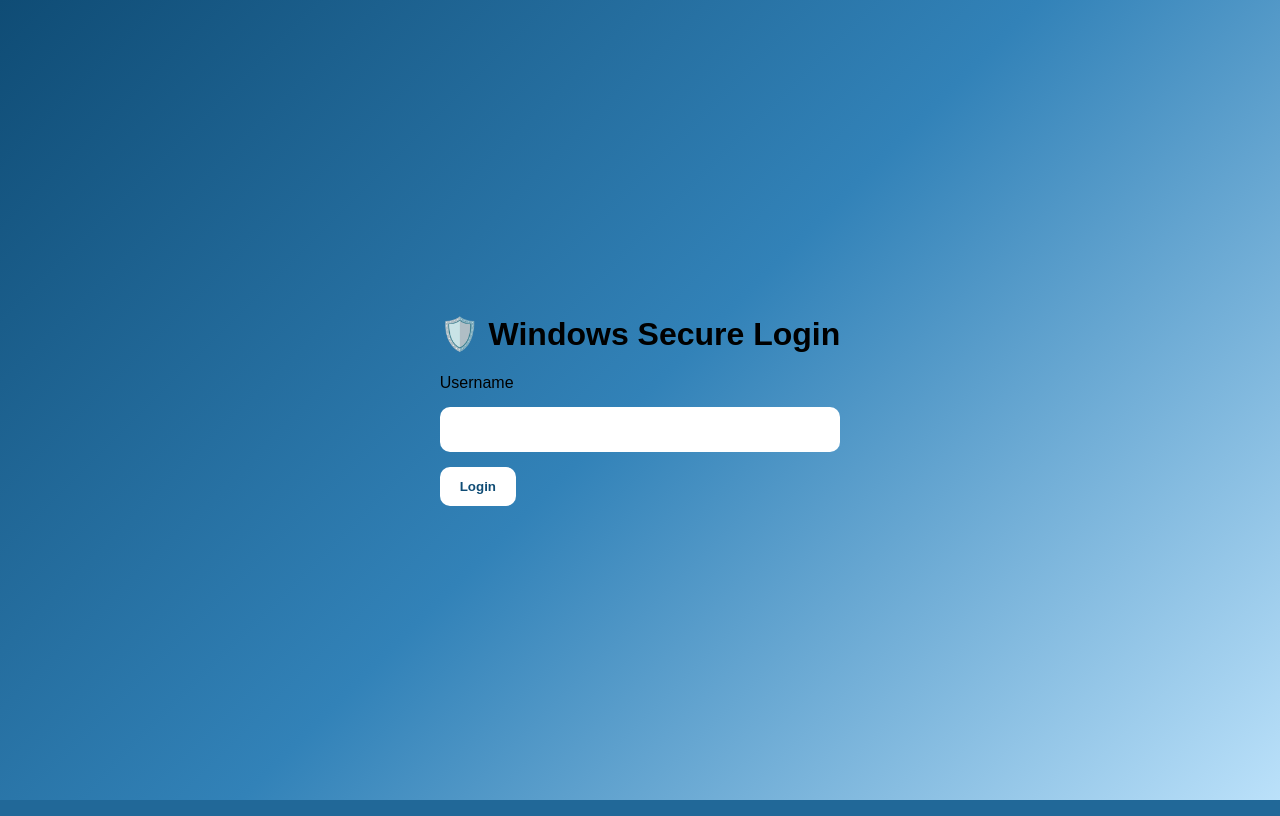
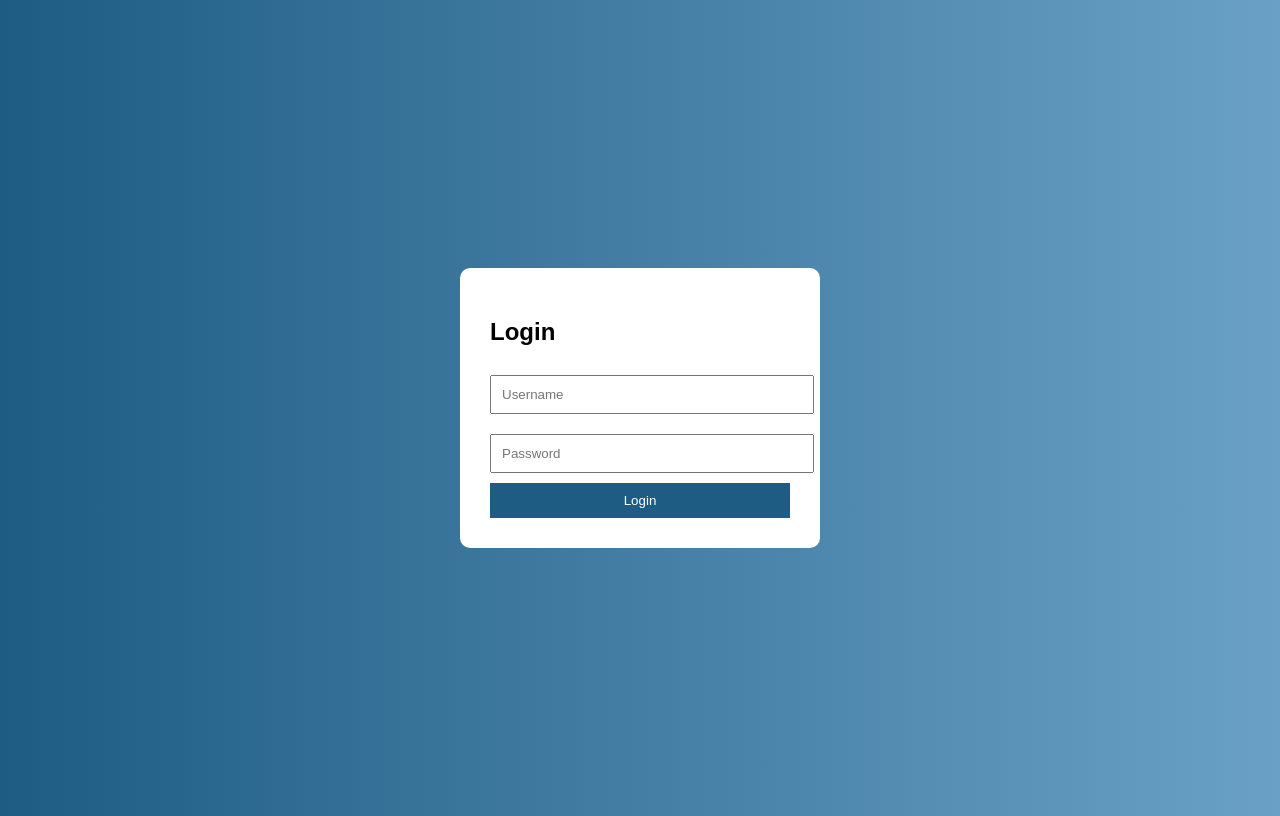
Before and after one commit to Radhika-user/residential-data-operations-portal, a Flask app: page / in a window 1280 px wide. Run offline with Flask 3, Linux system fonts and the light colour scheme.

Commit message:
Update login.html

```diff
--- a/templates/login.html
+++ b/templates/login.html
@@ -1,26 +1,53 @@
 <!DOCTYPE html>
-<html lang="en">
+<html>
 <head>
-    <title>Windows Secure Login</title>
-    <link rel="stylesheet" href="/static/style.css">
+    <title>Login</title>
+    <style>
+        body {
+            font-family: Arial;
+            background: linear-gradient(to right, #1e5c84, #6aa0c5);
+            display: flex;
+            height: 100vh;
+            justify-content: center;
+            align-items: center;
+        }
+        .login-box {
+            background: white;
+            padding: 30px;
+            border-radius: 10px;
+            width: 300px;
+        }
+        input {
+            width: 100%;
+            padding: 10px;
+            margin: 10px 0;
+        }
+        button {
+            width: 100%;
+            padding: 10px;
+            background: #1e5c84;
+            color: white;
+            border: none;
+        }
+        .error {
+            color: red;
+        }
+    </style>
 </head>
-<body class="ocean-bg">
+<body>
 
-<div class="center-wrapper">
-    <div class="login-card">
-        <h1>🛡️ Windows Secure Login</h1>
+<div class="login-box">
+    <h2>Login</h2>
 
-        {% if error %}
-            <div class="message error">{{ error }}</div>
-        {% endif %}
+    {% if error %}
+        <div class="error">{{ error }}</div>
+    {% endif %}
 
-        <form method="POST" action="/login">
-            <label>Username</label>
-            <input type="text" value="{{ username }}" readonly>
-
-            <button class="primary" type="submit">Login</button>
-        </form>
-    </div>
+    <form method="POST">
+        <input type="text" name="username" placeholder="Username" required>
+        <input type="password" name="password" placeholder="Password" required>
+        <button type="submit">Login</button>
+    </form>
 </div>
 
 </body>
```
